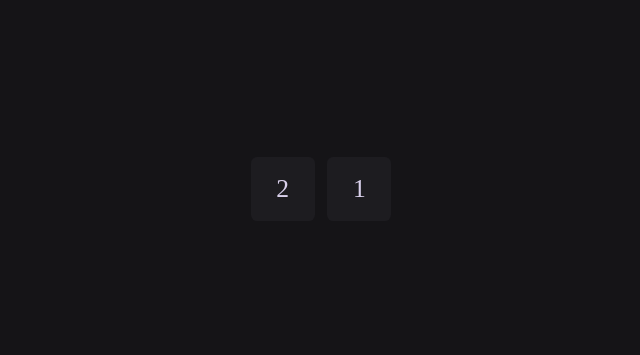
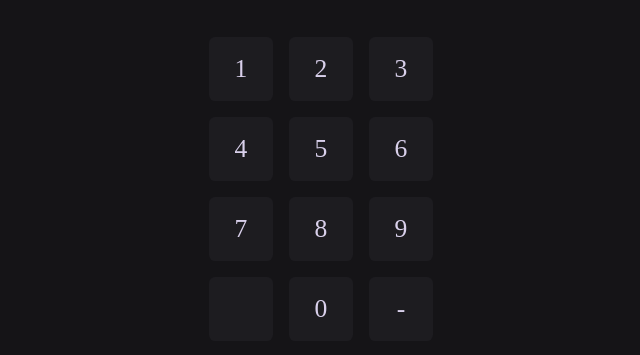
Before and after one commit to Public-Game-Entity/number-test, a React (Create React App) app in the folder client/: page /problem in a window 1280 px wide. Shown: the part 211-566 px from the top of the page, without its empty margins (319-959 px from the left). Built offline with nearby package versions, Linux system fonts and the light colour scheme; the HTML template or start-up script is replaced by a standard one.

Commit message:
feat: add number pad

```diff
--- a/client/src/components/Number.tsx
+++ b/client/src/components/Number.tsx
@@ -4,12 +4,15 @@ import React, { useState } from "react";
 import { css, keyframes } from '@emotion/react'
 
 
+type NumberComponentsType = {
+    number?: number | string
+    onClick?: any
+    icon?: string
+}
 
-function Number({ number }) {
-
-
+function Number({ number, onClick, icon = '' }: NumberComponentsType) {
     return (
-        <div css={css({ display: "flex", justifyContent: "center",
+        <div onClick={onClick} css={css({ display: "flex", justifyContent: "center",
             textAlign: "center",
             alignItems: "center",
             width: "4rem",
--- /dev/null
+++ b/client/src/components/NumberPad.tsx
@@ -0,0 +1,47 @@
+/** @jsxImportSource @emotion/react */
+
+import React, { useState } from "react";
+import { css, keyframes } from '@emotion/react'
+
+import { Number } from './Number'
+
+function NumberPad() {
+
+
+    return (
+        <div css={css({
+            display: "flex",
+            justifyContent: "center",
+            flexDirection: "column",
+            gap: "1rem"
+        })}>
+            <div css={css({ display: "flex", justifyContent: "center", gap: "1rem" })}>
+                <Number number={1}></Number>
+                <Number number={2}></Number>
+                <Number number={3}></Number>
+            </div>
+
+            <div css={css({ display: "flex", justifyContent: "center", gap: "1rem" })}>
+                <Number number={4}></Number>
+                <Number number={5}></Number>
+                <Number number={6}></Number>
+            </div>
+
+            <div css={css({ display: "flex", justifyContent: "center", gap: "1rem" })}>
+                <Number number={7}></Number>
+                <Number number={8}></Number>
+                <Number number={9}></Number>
+            </div>
+
+            <div css={css({ display: "flex", justifyContent: "center", gap: "1rem" })}>
+                <Number number={""}></Number>
+                <Number number={0}></Number>
+                <Number number={"-"}></Number>
+            </div>
+        </div>
+
+
+    );
+}
+
+export { NumberPad };
--- a/client/src/pages/Problem.tsx
+++ b/client/src/pages/Problem.tsx
@@ -3,13 +3,16 @@
 import React, { useEffect, useState } from "react";
 import { css, keyframes } from '@emotion/react'
 import { Number } from '../components/Number'
+import { NumberPad } from "../components/NumberPad";
 
 
 function ProblemPage() {
     const [numbers, setNumbers] = useState([])
+    const [numberLength, setNumberLength] = useState(4)
     const [showedNumbers, setShowedNumbers] = useState([])
     const [index, setIndex] = useState(0)
     const [intervalTime, setIntervalTime] = useState(2000)
+    const [showSolvePanel, setShowSolvePanel] = useState(false)
 
     const animation = css({
         display: "flex",
@@ -31,22 +34,30 @@ function ProblemPage() {
         setIndex((index) => index + 1)
     }
 
+    const getRandomList = () => {
+        let list = []
+        for (let index = 0; index < numberLength; index++) {
+            const randomNumber = getRandomNumber()
+            list.push(randomNumber)
+        }
+
+        return list
+    }
+
 
     useEffect(() => {
         const startNumber = index * 2
         const endNumber = startNumber + 2
         const selectedNumbers =  numbers.slice(startNumber, endNumber)
         setShowedNumbers(selectedNumbers)
+
+        if (endNumber > numberLength) {
+            setShowSolvePanel(true)
+        }
     }, [index])
 
     useEffect(() => {
-        const maxLength = 10
-        let list = []
-        for (let index = 0; index < maxLength; index++) {
-            const randomNumber = getRandomNumber()
-            list.push(randomNumber)
-        }
-
+        const list = getRandomList()
         console.log(list)
 
         setNumbers(list)
@@ -62,14 +73,31 @@ function ProblemPage() {
 
     return (
         <div css={animation}>
+            <div css={css({ display: showSolvePanel ? "none" : "" })}>
+
+            </div>
             {showedNumbers.map(el => (
                 <Number number={el}></Number>
 
             ))}
 
+            <div css={css({ display: showSolvePanel ? "" : "none" })}>
+                <Solve></Solve>
+
+            </div>
+
         </div>
     );
 }
 
+function Solve() {
+    return (
+        <div>
+            <NumberPad></NumberPad>
+
+        </div>
+    )
+}
+
 
 export default ProblemPage;
```
Also changed, not shown: client/src/pages/Root.tsx (+4 -5 lines), 1 other file (tests, documents, lock files or other folders).
